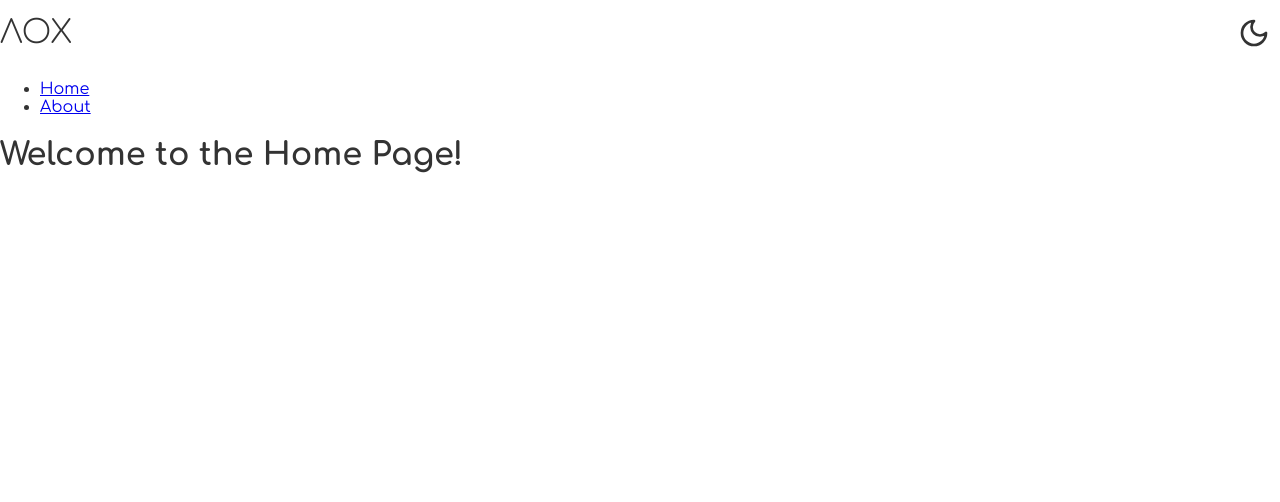
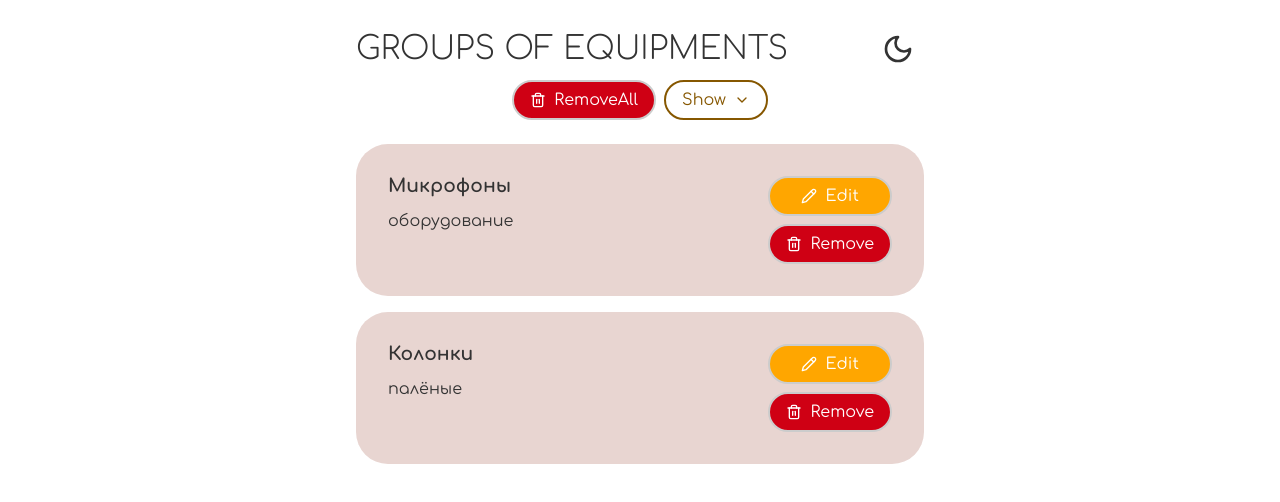
Before and after one commit to IlyaKolomoytsev/web-lab-equipments, a React (Vite) app: page / in a window 1280 px wide. Shown: the top 502 px of the page. Built offline with nearby package versions, Linux system fonts and the light colour scheme.

Commit message:
feat(Home): move content from App to HomePage

```diff
--- a/src/App.tsx
+++ b/src/App.tsx
@@ -1,30 +1,17 @@
 import React from 'react';
-import {BrowserRouter as Router, Route, Routes, Link} from 'react-router-dom';  // Измените на Routes
+import {BrowserRouter as Router, Route, Routes} from 'react-router-dom';  // Измените на Routes
 import './styles/App.css';
 
 import HomePage from './pages/HomePage';
 import AboutPage from './pages/AboutPage';
 import {ThemeProvider} from "./utils/ThemeContext";
-import PageThemeToggle from "./components/PageThemeToggle/PageThemeToggle";
-import Header from "./components/Header/Header";
 
 const App: React.FC = () => {
     return (
-        <Router>
+        <div className="container">
+            <Router >
                 <ThemeProvider>
                     <div>
-                    <Header title={"лох"}></Header>
-                    <nav>
-                        <ul>
-                            <li>
-                                <Link to="/">Home</Link>
-                            </li>
-                            <li>
-                                <Link to="/about">About</Link>
-                            </li>
-                        </ul>
-                    </nav>
-
                         {/* Маршруты */}
                         <Routes>  {/* Заменили Switch на Routes */}
                             <Route path="/" element={<HomePage/>}/> {/* Заменили component на element */}
@@ -33,6 +20,7 @@ const App: React.FC = () => {
                     </div>
                 </ThemeProvider>
             </Router>
+        </div>
     );
 }
 
--- a/src/pages/HomePage.tsx
+++ b/src/pages/HomePage.tsx
@@ -1,7 +1,56 @@
-import React from 'react';
+import React, {useState} from 'react';
+import Header from "../components/Header/Header.tsx";
+import Button from "../components/Buttons/Button.tsx";
+import {HideIcon, RemoveIcon, ShowIcon} from "../components/Icons/Icons.tsx";
+import GroupCard, {type GroupCardProps} from "../components/cards/GroupCard.tsx";
+
 
 const HomePage: React.FC = () => {
-    return <h1>Welcome to the Home Page!</h1>;
+
+    const [formVisibility, setFormVisibility] = useState(false);
+
+    const data: GroupCardProps[] = [
+        {
+            title: "Микрофоны",
+            description: "оборудование",
+        },
+        {
+            title: "Колонки",
+            description: "палёные",
+        }
+    ];
+
+    const formVisibilityButton = (isOpen: boolean) => {
+        if (isOpen) {
+            return ["Hide", HideIcon()]
+        } else {
+            return ["Show", ShowIcon()]
+        }
+    }
+
+    const changeFormVisibility = () => {
+        setFormVisibility(visibility => !visibility);
+    }
+
+    return <div>
+        <Header title={"Groups of equipments"}></Header>
+        <div className="toolbar">
+            <Button variant="danger">
+                {RemoveIcon()} RemoveAll
+            </Button>
+            <Button variant="secondary" onClick={changeFormVisibility}>
+                {formVisibilityButton(formVisibility)}
+            </Button>
+        </div>
+        <div className="create-form">
+
+        </div>
+        <div className="list">
+            {data.map(item => (
+                <GroupCard {...item} />
+            ))}
+        </div>
+    </div>
 }
 
 export default HomePage;
```
Lines whose indentation alone changed are shown as unchanged.
